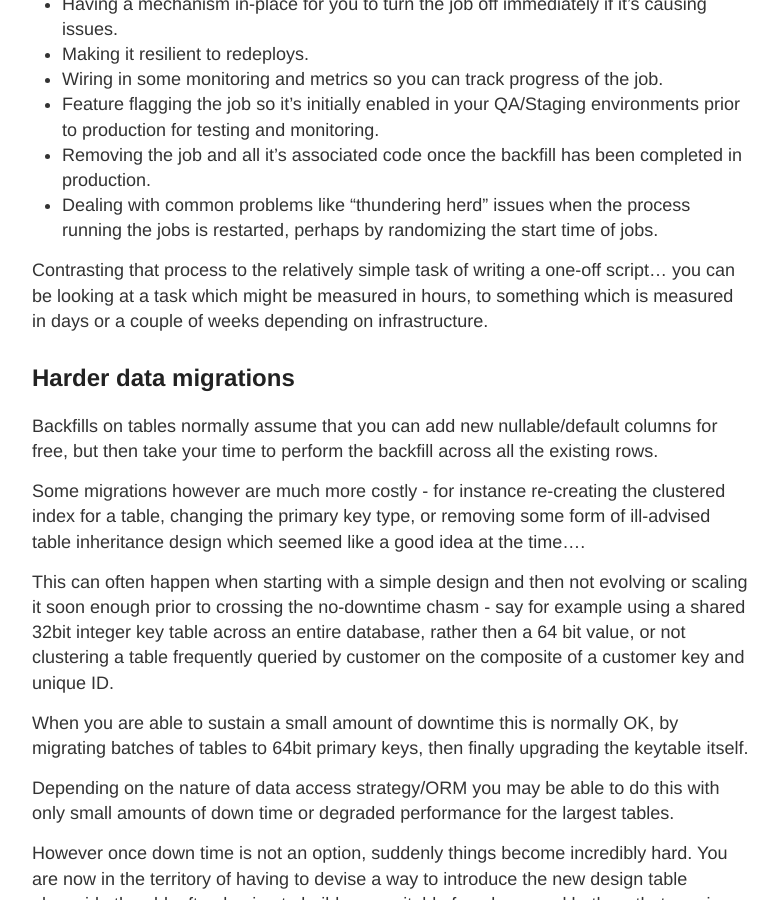
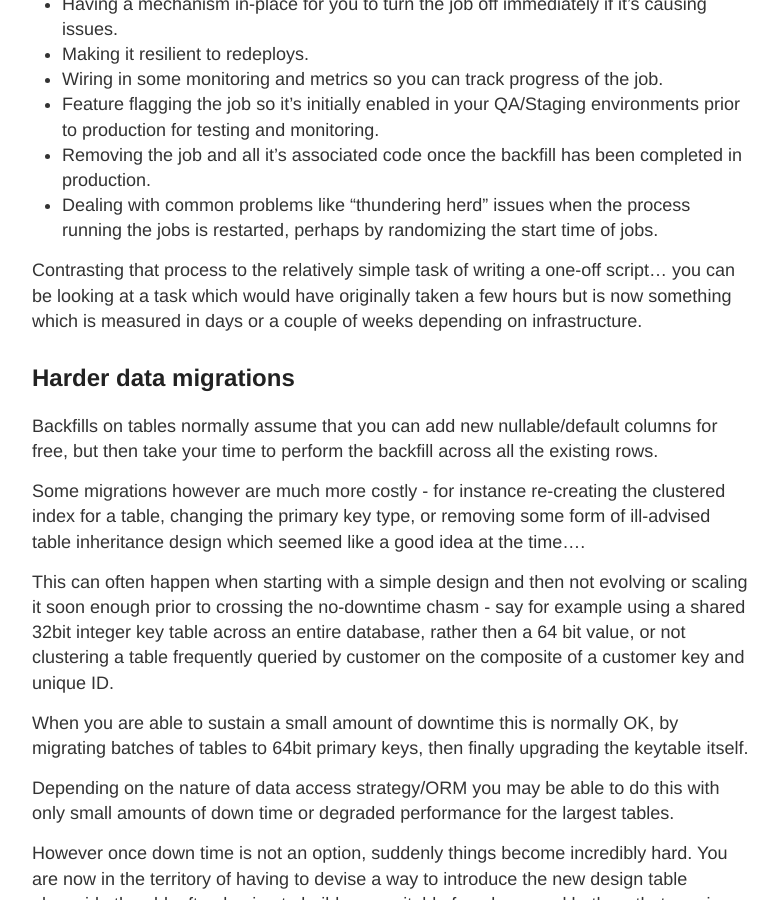
Before and after one commit to bittercoder/bittercoder.github.io, a Jekyll site: the page built from _posts/2017-12-28-no-planned-downtime-chasm.md, in a window 1280 px wide and 900 px high, scrolled down 1231 px. Shown: the whole window, without its empty margins (248-1026 px from the left). Built offline with Jekyll 4.4.1, drawn with Linux system fonts in a browser that asks for light colours.

Commit message:
Fix another typo

```diff
--- a/_posts/2017-12-28-no-planned-downtime-chasm.md
+++ b/_posts/2017-12-28-no-planned-downtime-chasm.md
@@ -37,7 +37,7 @@ But - once you move to no longer tolerating planned downtime - you are faced wit
 * Removing the job and all it's associated code once the backfill has been completed in production.
 * Dealing with common problems like "thundering herd" issues when the process running the jobs is restarted, perhaps by randomizing the start time of jobs.
 
-Contrasting that process to the relatively simple task of writing a one-off script... you can be looking at a task which might be measured in hours, to something which is measured in days or a couple of weeks depending on infrastructure.
+Contrasting that process to the relatively simple task of writing a one-off script... you can be looking at a task which would have originally taken a few hours but is now something which is measured in days or a couple of weeks depending on infrastructure.
 
 Harder data migrations
 ----------------------------------
```
